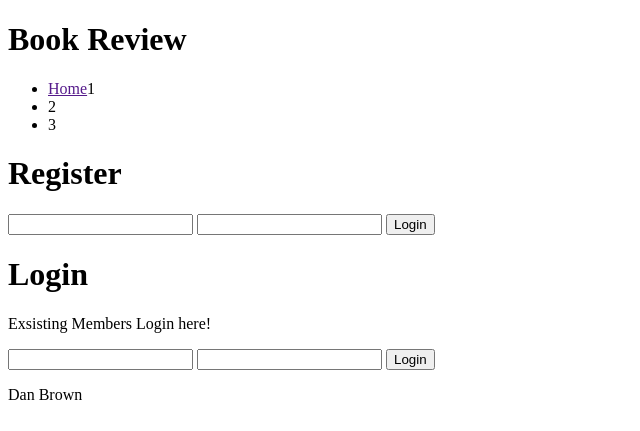
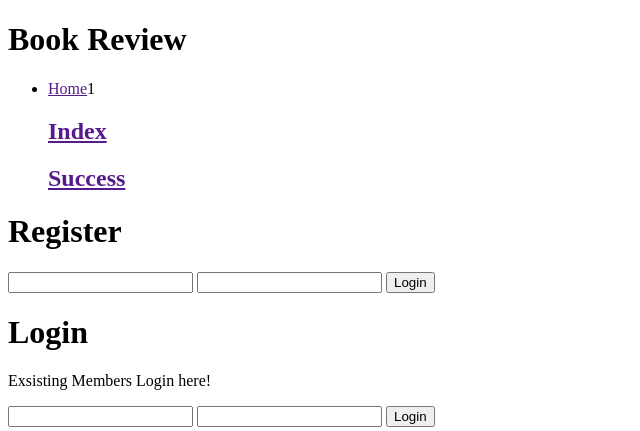
Before and after one commit to drbrown01/belt_reviewer, a Django app: page / in a window 1280 px wide. Shown: the top 431 px of the page, without its empty margins (0-640 px from the left). Run offline with Django 3.2, Linux system fonts and the light colour scheme.

Commit message:
added html and views

```diff
--- a/book_review2/book_review2/apps/main/templates/main/index.html
+++ b/book_review2/book_review2/apps/main/templates/main/index.html
@@ -9,8 +9,8 @@
     <nav>
       <ul>
         <li><a href="{{ home }}">Home</a>1</li>
-        <li>2</li>
-        <li>3</li>
+        <h1><a href="{{ index }}">Index</a></h1>
+        <h1><a href="{{ success }}">Success</a></h1>
       </ul>
     </nav>
   </header>
--- a/book_review2/book_review2/apps/main/views.py
+++ b/book_review2/book_review2/apps/main/views.py
@@ -1,11 +1,11 @@
-from django.shortcuts import render
+from django.shortcuts import render,redirect
 
 # Create your views here.
 def index(request):
     return render(request, "main/index.html")
 
 def home(request):
-    return render(request, "main/home.html")
+    return redirect(request, "main/home.html")
 
 def success(request):
     return render(request, 'main/success.html')
```
